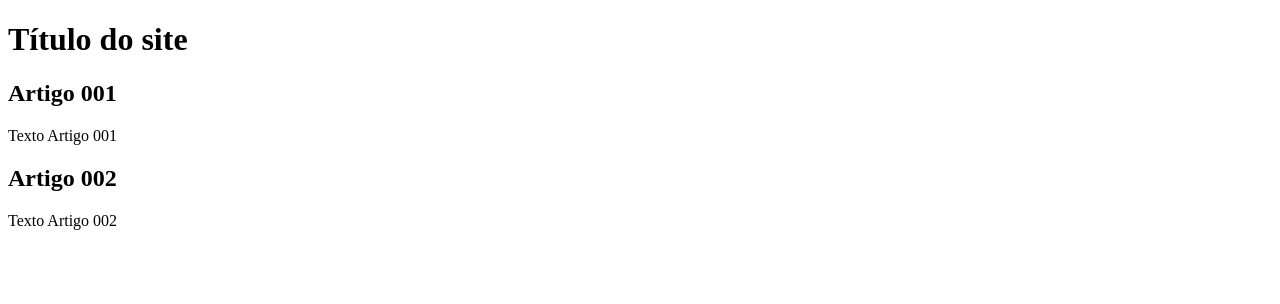
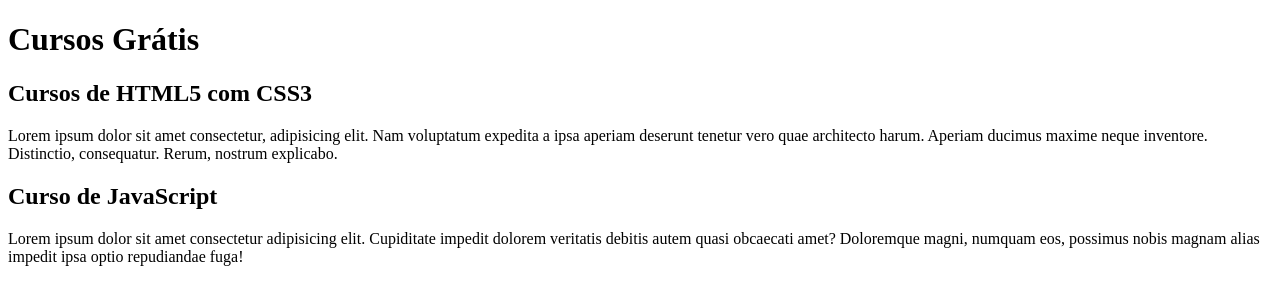
Before and after one commit to PedroLucaski/projeto-site, a plain HTML site: page index.html in a window 1280 px wide. Drawn offline with Linux system fonts and the light colour scheme.

Commit message:
comecei a escrever o conteúdo

```diff
--- a/index.html
+++ b/index.html
@@ -9,15 +9,15 @@
 <body>
     <main>
         <header>
-            <h1>Título do site</h1>
+            <h1>Cursos Grátis</h1>
         </header>
         <article>
-            <h2>Artigo 001</h2>
-            <p>Texto Artigo 001</p>
+            <h2>Cursos de HTML5 com CSS3</h2>
+            <p>Lorem ipsum dolor sit amet consectetur, adipisicing elit. Nam voluptatum expedita a ipsa aperiam deserunt tenetur vero quae architecto harum. Aperiam ducimus maxime neque inventore. Distinctio, consequatur. Rerum, nostrum explicabo.</p>
         </article>
         <article>
-            <h2>Artigo 002</h2>
-            <p>Texto Artigo 002</p>
+            <h2>Curso de JavaScript</h2>
+            <p>Lorem ipsum dolor sit amet consectetur adipisicing elit. Cupiditate impedit dolorem veritatis debitis autem quasi obcaecati amet? Doloremque magni, numquam eos, possimus nobis magnam alias impedit ipsa optio repudiandae fuga!</p>
         </article>
     </main>
 </body>
```
